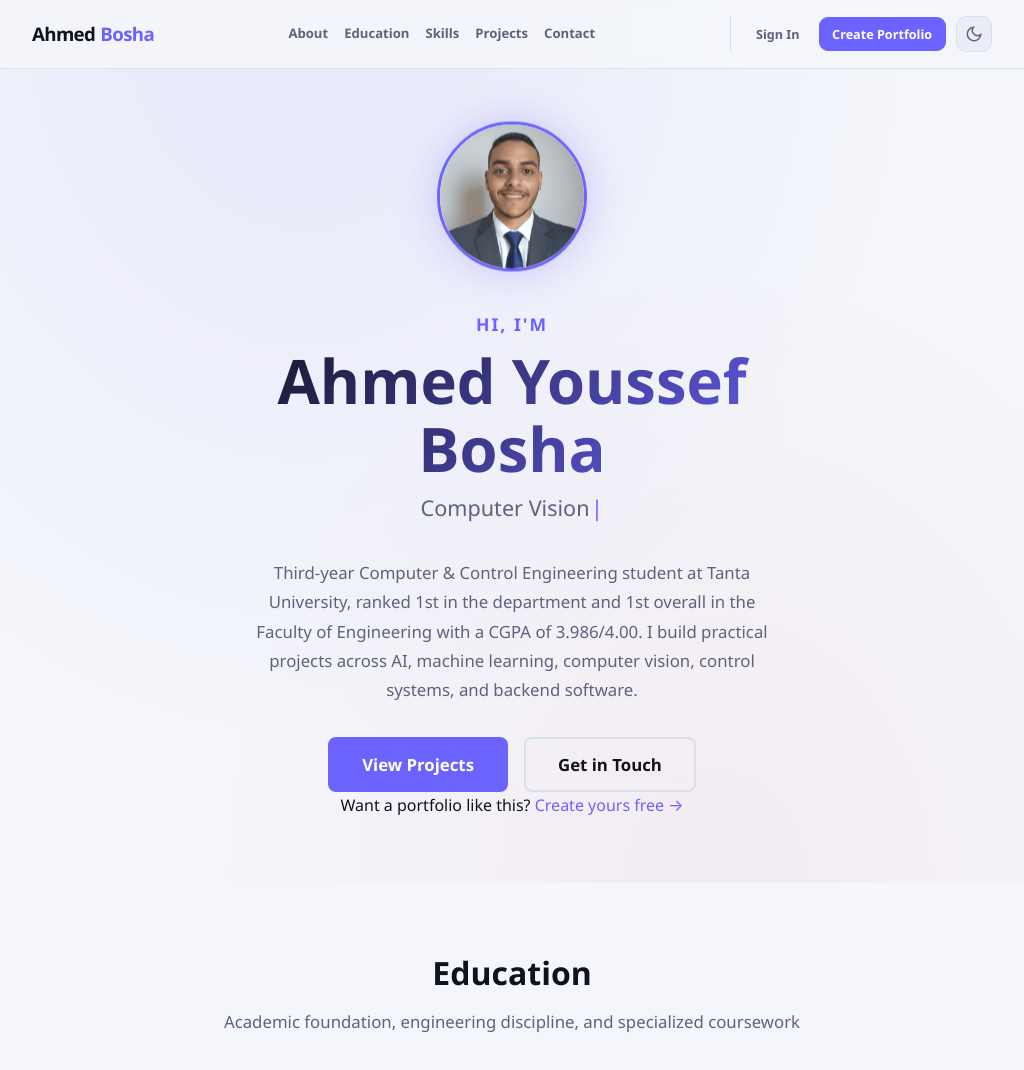
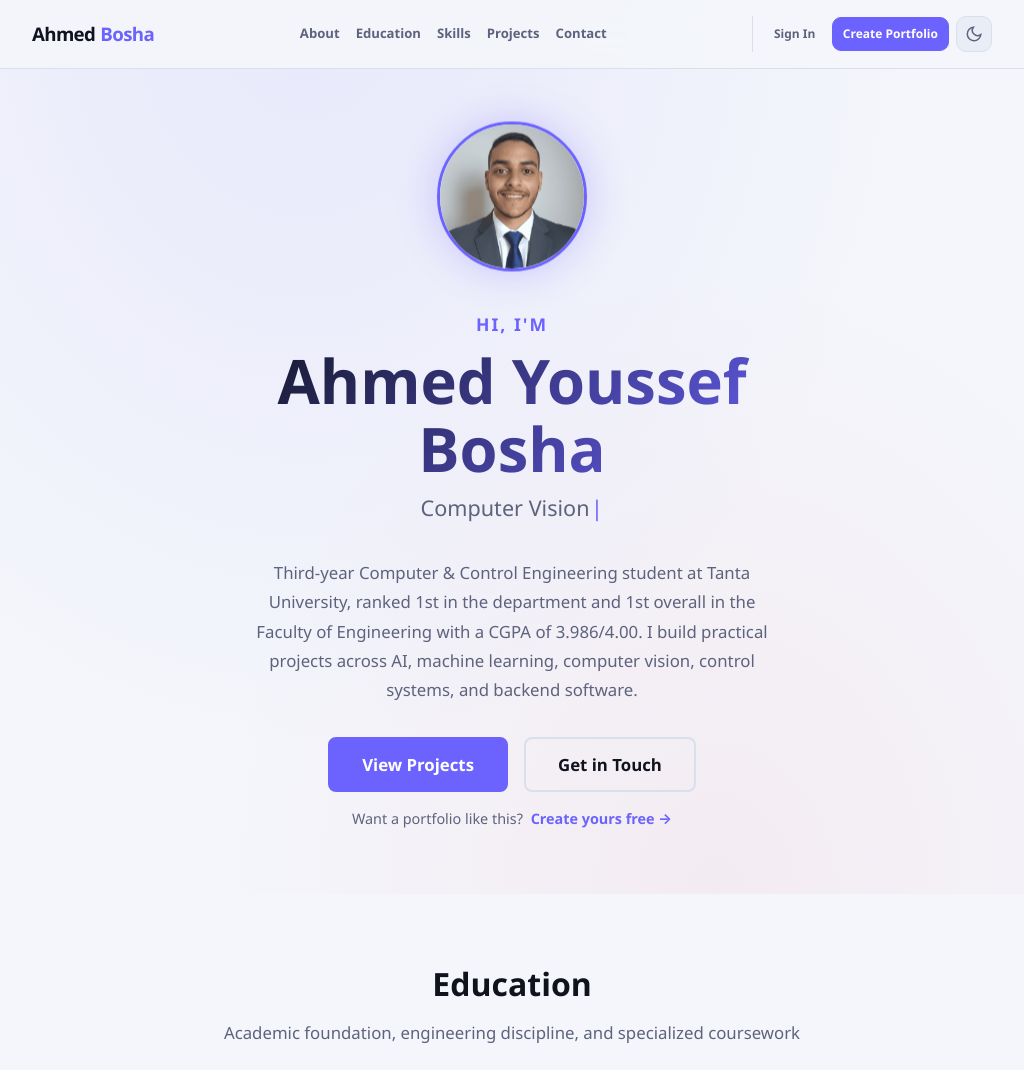
Before and after one commit to R3Dzf/portfolio, a Flask app: page / in a window 1024 px wide. Shown: the top 1070 px of the page. Run offline with Flask 3, Linux system fonts and the light colour scheme; data comes from the database, SQL or seed files in the repository; data that the repository does not hold is empty.

Commit message:
Style signup calls to action

```diff
--- a/static/css/style.css
+++ b/static/css/style.css
@@ -307,7 +307,13 @@ img { max-width: 100%; display: block; }
     }
 
     .navbar__actions {
-        padding-left: 0.75rem;
+        padding-left: 0.6rem;
+        gap: 0.45rem;
+    }
+
+    .navbar__account-link {
+        padding-inline: 0.62rem;
+        font-size: 0.75rem;
     }
 }
 
@@ -353,6 +359,32 @@ img { max-width: 100%; display: block; }
     margin: 0 auto var(--space-lg); line-height: 1.75;
 }
 .hero__cta { display: flex; gap: var(--space-md); justify-content: center; flex-wrap: wrap; }
+
+.hero__platform-cta {
+    margin: 1rem auto 0;
+    color: var(--clr-text-muted);
+    font-size: 0.9rem;
+    line-height: 1.5;
+}
+
+.hero__platform-cta a {
+    color: var(--clr-primary);
+    font-weight: 700;
+    margin-left: 0.25rem;
+    text-decoration: none;
+    transition: color var(--transition);
+}
+
+.hero__platform-cta a:hover {
+    color: var(--clr-primary-hover);
+    text-decoration: underline;
+    text-underline-offset: 3px;
+}
+
+.navbar__mobile-create {
+    color: var(--clr-primary) !important;
+    font-weight: 800 !important;
+}
 
 /* ---------- Sections ---------- */
 .section { padding: var(--space-xl) 0; }
```
